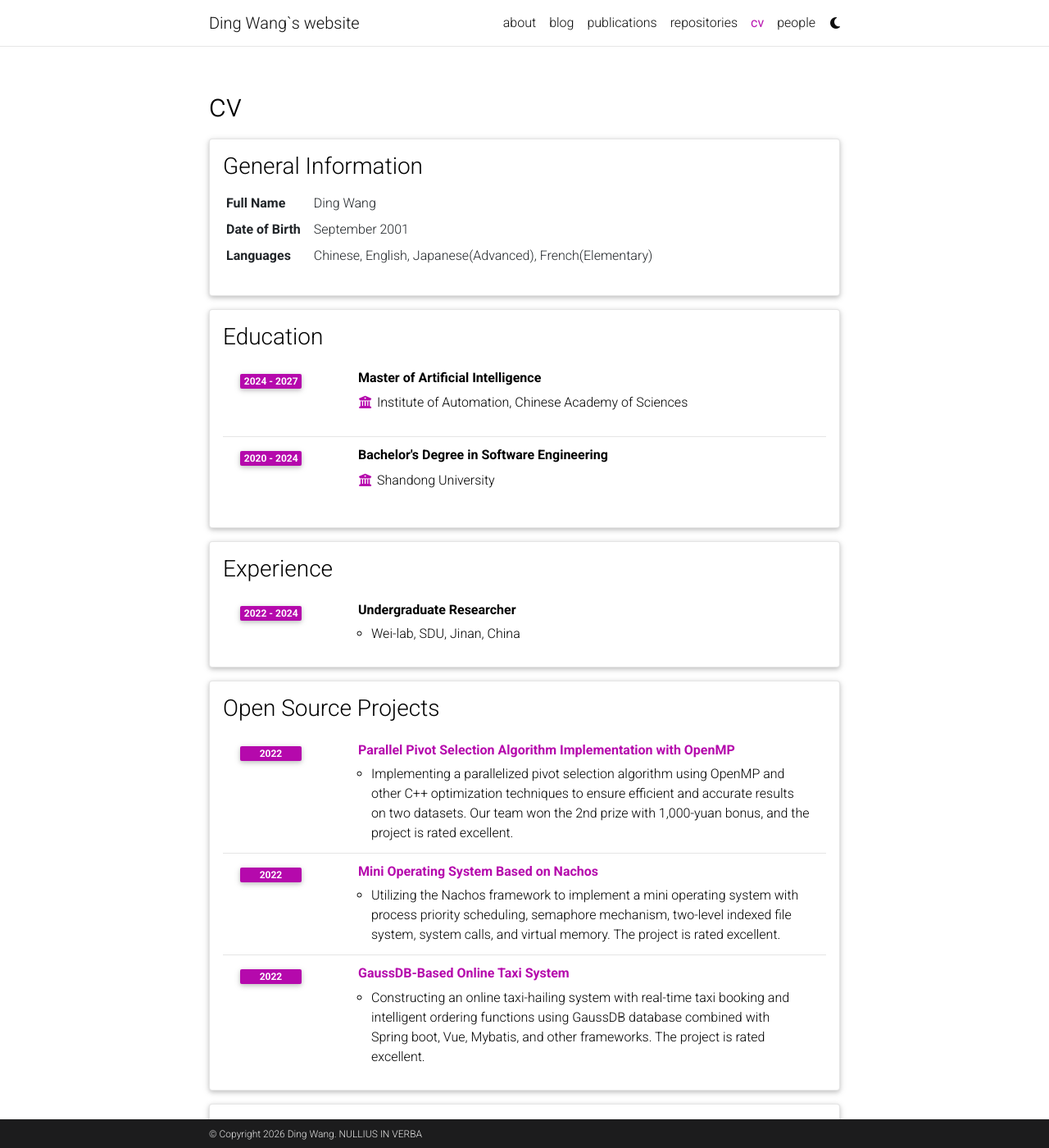
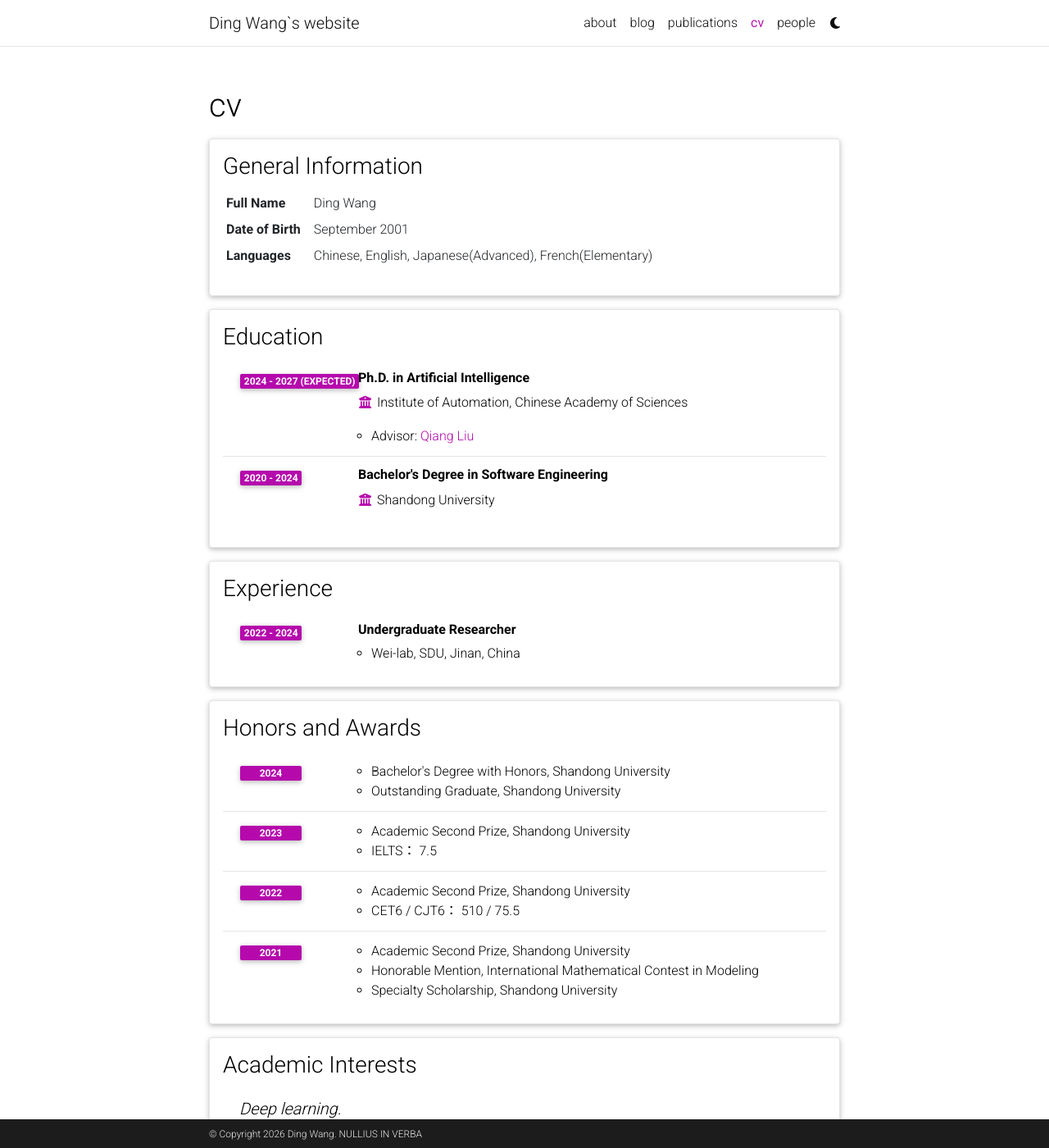
Before and after one commit to void-echo/void-echo.github.io, a Jekyll site: the page built from _pages/cv.md, in a window 1280 px wide and 1400 px high. Shown: the whole window at 82% size. Built offline with Jekyll 4.4.1, drawn with Linux system fonts in a browser that asks for light colours; full-size pictures stand in for the smaller copies a plugin makes; comment, search, counter and statistics services are not loaded; a style sheet for code colours, icons or effects is not loaded.

Commit message:
Update PhD info, add Z.ai/RealAI internships with logos, remove repositories page and Open Source Projects

```diff
--- a/_config.yml
+++ b/_config.yml
@@ -8,7 +8,7 @@ middle_name:
 last_name: Wang
 email: scholarwd@gmail.com
 description: > # the ">" symbol means to ignore newlines until "footer_text:"
-  Master Student @ [CASIA](http://www.ia.cas.cn/), Prev Undergraduate @ [SDU](https://www.sdu.edu.cn/). Interested in Bioinformatics, NLP, LLM, Model Accelerating. Chinese & English & Japanese speaker, ENFP. ✨ Chasing for Courage, Power and Freedom. Love Life.
+  Ph.D. Student @ CASIA, Prev. Intern @ Z.ai, RealAI, Prev. Undergraduate @ SDU. Interested in Bioinformatics, LLM, and MLSys. Chinese & English & Japanese speaker, ENFP. ✨ Chasing for Courage, Power and Freedom. Love Life.
 footer_text: >
   NULLIUS IN VERBA
 keywords: AI, Bioinformatics  # add your own keywords or leave empty
--- a/_data/cv.yml
+++ b/_data/cv.yml
@@ -11,9 +11,11 @@
 - title: Education
   type: time_table
   contents:
-    - title: Master of Artificial Intelligence
+    - title: Ph.D. in Artificial Intelligence
       institution: Institute of Automation, Chinese Academy of Sciences
-      year: 2024 - 2027
+      year: 2024 - 2027 (expected)
+      description:
+        - 'Advisor: <a href="https://scholar.google.com.hk/citations?hl=en&user=D-lKLcMAAAAJ&view_op=list_works&sortby=pubdate">Qiang Liu</a>'
 
     - title: Bachelor's Degree in Software Engineering
       institution: Shandong University
@@ -66,28 +68,6 @@
     #   institution: University of Zurich, Zurich, Switzerland
     #   year: 1909 - 1911
 
-- title: Open Source Projects
-  type: time_table
-  contents:
-    # - title: <a href="https://github.com/void-echo/SDU-OS-Project/">OS Project</a>
-    #   year: 2022
-    #   description: Simple OS project based on <a href="https://en.wikipedia.org/wiki/Not_Another_Completely_Heuristic_Operating_System"> Nachos </a>
-
-    # - title: <a href="https://github.com/WeiLab-BioChem/Structural-DPP-IV">Structural DPP-IV</a>
-    #   year: 2022
-    #   description: code repo for the paper <b><i> StructuralDPPIV A novel atom-structure based model for discovering dipeptidyl peptidase-IV inhibitory peptides </i></b>
-
-    - title: <a href="https://github.com/void-echo/SDU-Parallel-Lab">Parallel Pivot Selection Algorithm Implementation with OpenMP</a>
-      year: 2022
-      description: Implementing a parallelized pivot selection algorithm using OpenMP and other C++ optimization techniques to ensure efficient and accurate results on two datasets. Our team won the 2nd prize with 1,000-yuan bonus, and the project is rated excellent.
-
-    - title: <a href="https://github.com/void-echo/SDU-OS-Project">Mini Operating System Based on Nachos</a>
-      year: 2022
-      description: Utilizing the Nachos framework to implement a mini operating system with process priority scheduling, semaphore mechanism, two-level indexed file system, system calls, and virtual memory. The project is rated excellent.
-
-    - title: <a href="https://github.com/void-echo/FastDbProj">GaussDB-Based Online Taxi System</a>
-      year: 2022
-      description: Constructing an online taxi-hailing system with real-time taxi booking and intelligent ordering functions using GaussDB database combined with Spring boot, Vue, Mybatis, and other frameworks. The project is rated excellent.
 - title: Honors and Awards
   type: time_table
   contents:
```
Also changed, not shown: _pages/about.md (+1 -1 lines), _pages/repositories.md (deleted, +0 -44 lines), assets/img/realai-logo.svg (added), assets/img/zai-logo.svg (added).
